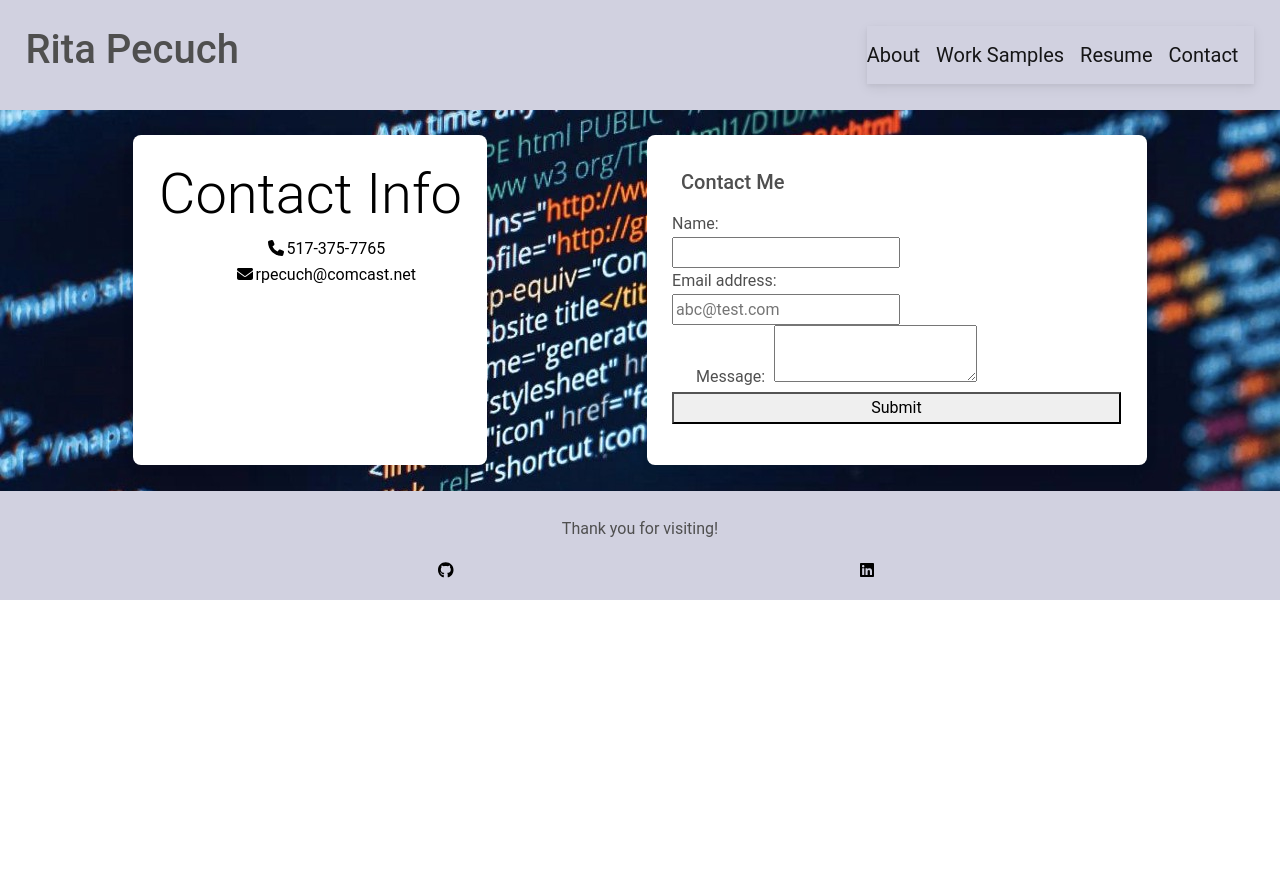
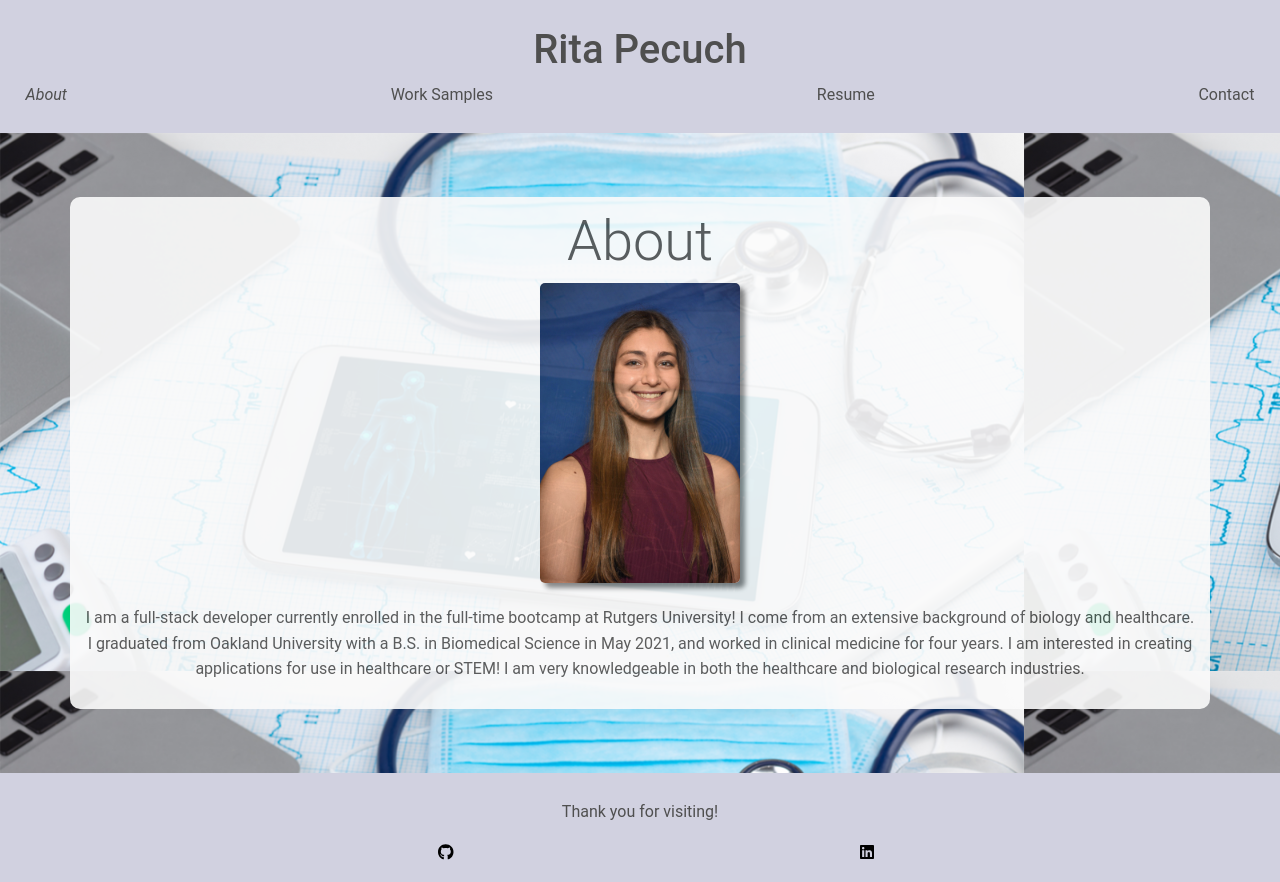
Before and after one commit to rpecuch/react-portfolio, a React (Create React App) app: page / in a window 1280 px wide. Before the commit the page ends 800 px from the top, so only its background shows below. Built offline with nearby package versions, Linux system fonts and the light colour scheme.

Commit message:
adjusted navbar display

```diff
--- a/src/components/Header.js
+++ b/src/components/Header.js
@@ -1,19 +1,21 @@
 import React from 'react';
 import Navigation from './Navigation';
+import '../styles/header.css';
 //TODO: make everything larger, responsive UI
 function Header({ page, changePage}) {
     const styles = {
         header: {
             background: '#d1d1e0',
             display: 'flex',
-            justifyContent: 'space-between',
+            flexDirection: 'column',
+            justifyContent: 'space-around',
             padding: '2%'
         }
     }
     return(
         <header style={styles.header}>
             <div>
-                <h1>Rita Pecuch</h1>
+                <h1 class="text-center">Rita Pecuch</h1>
             </div>
             <Navigation page={page} changePage={changePage}/>
         </header>
--- a/src/components/Navigation.js
+++ b/src/components/Navigation.js
@@ -1,9 +1,11 @@
 import React from 'react';
+import '../styles/header.css';
 
 function Navigation({ page, changePage}) {
     const styles = {
         nav: {
             display: 'flex',
+            flexDirection: 'row',
             justifyContent: 'space-between'
         },
         selected: {
@@ -15,7 +17,7 @@ function Navigation({ page, changePage}) {
     }
 
     return (
-        <nav class="navbar navbar-light" style={styles.nav}>
+        <nav style={styles.nav}>
                 <a class="navbar-brand" href="#about" onClick={() => changePage('About')} style={page === 'About' ? styles.selected : styles.default}>About</a>
                 <a class="navbar-brand" href="#work" onClick={() => changePage('Work')} style={page === 'Work' ? styles.selected : styles.default}>Work Samples</a>
                 <a class="navbar-brand" href="#resume" onClick={() => changePage('Resume')} style={page === 'Resume' ? styles.selected : styles.default}>Resume</a>
--- a/src/components/Portfolio.js
+++ b/src/components/Portfolio.js
@@ -7,7 +7,7 @@ import Resume from './pages/Resume';
 import Contact from './pages/Contact';
 
 export default function Portfolio() {
-    const [page, setPage] = useState('Home');
+    const [page, setPage] = useState('About');
 
     const displayPage = () => {
         if (page === 'About') {
--- a/src/styles/about.css
+++ b/src/styles/about.css
@@ -5,7 +5,6 @@
 }
 
 .custom-container {
-    max-width: 50%;
     border-radius: 10px;
     padding: 1%;
     opacity: 0.9;
```
Also changed, not shown: src/styles/header.css (added).
